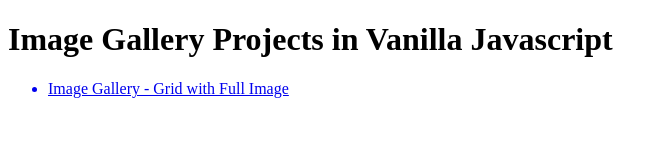
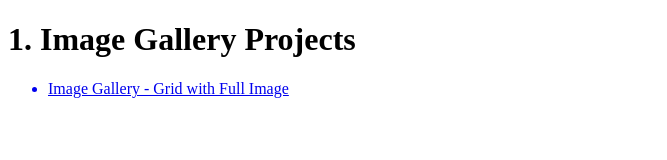
Before and after one commit to asadawan786/js-projects, a plain HTML site: page index.html in a window 1280 px wide. Shown: the whole page, without its empty margins (0-667 px from the left). Drawn offline with Linux system fonts and the light colour scheme.

Commit message:
title modified

```diff
--- a/index.html
+++ b/index.html
@@ -7,7 +7,7 @@
 </head>
 <body>
   <div class="container">
-    <h1>Image Gallery Projects in Vanilla Javascript</h1>
+    <h1>1. Image Gallery Projects</h1>
     <ul>
       <a href="./img-galleries/gallery01.html">
         <li>Image Gallery - Grid with Full Image</li>
```
